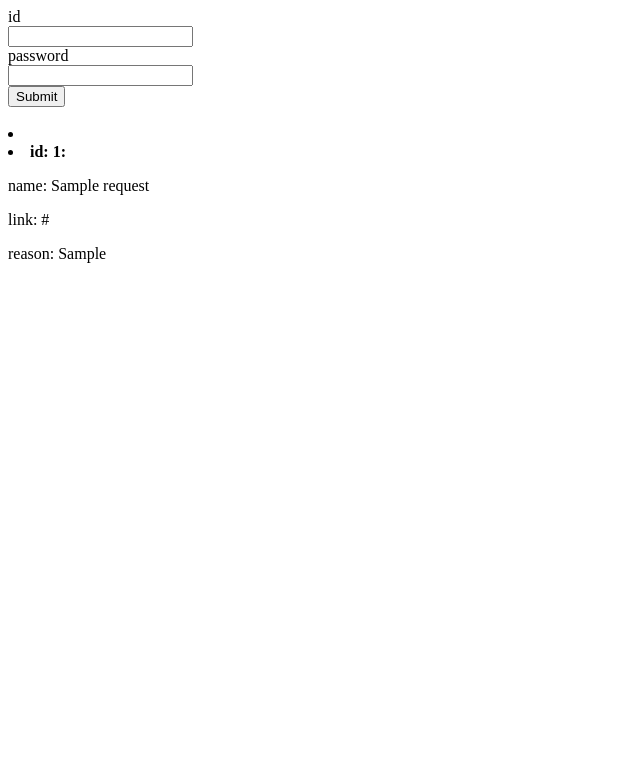
After one commit to blokongithub/5-Chan, a Flask app: page /acceptchan in a window 1280 px wide. The commit adds this page. Shown: the top 783 px of the page, without its empty margins (0-640 px from the left). Run offline with Flask 3, Linux system fonts and the light colour scheme; tables that the repository leaves empty hold one stand-in row (values such as "Sample post").

Commit message:
Request chans
you can now request chans

```diff
--- a/app.py
+++ b/app.py
@@ -3,7 +3,6 @@ import backend
 import hashlib
 
 app = Flask(__name__)
-
 
 @app.route("/makepost", methods=['GET', 'POST'])
 def makepost():
@@ -61,6 +60,7 @@ def fetchchan(chan):
 
     data = backend.getposts(chan=chan)
     chans = backend.getchansid()
+    print(chan, chans)
     if chan in chans:
         return render_template("chan.html", posts=data, chan=backend.chanidtoname(chan))
     else:
@@ -80,6 +80,33 @@ def indexy2():
 def admin():
     return render_template("admin.html")
 
+@app.route("/requestchan", methods=["GET", "POST"])
+def requestchan():
+    if request.method == "GET":
+        return render_template("requestchan.html")
+    else:
+        name = request.form.get("name")
+        link = request.form.get("link")
+        reason = request.form.get("reason")
+        backend.requestchan(name, link, reason)
+        return ("chan requested")
+
+@app.route("/acceptchan", methods=["GET", "POST"])
+def acceptchan():
+    if request.method == "GET":
+        res=backend.getreq()
+        return render_template("requestsubmissions.html", req=res)
+    else:
+        devpassword = request.form.get("password")
+        password = hashlib.md5(devpassword.encode())
+        password = password.hexdigest()
+        if password == "e0d1e169daaa03df020a8aa6172becd0":
+            id = request.form.get("id")
+            backend.makeformchan(id)
+            return "made chan"
+        else:
+            return "back off hacker"
+
 if __name__ == '__main__':
     backend.start()
     app.run(debug=True)
--- a/backend.py
+++ b/backend.py
@@ -7,20 +7,22 @@ def start():
     dbcon = get_db_connection()
     mydb = dbcon.cursor()
     mydb.execute("CREATE TABLE IF NOT EXISTS chans(id INTEGER PRIMARY KEY AUTOINCREMENT, link TEXT UNIQUE, name TEXT)")
-    mydb.execute("CREATE TABLE IF NOT EXISTS posts(id INTEGER PRIMARY KEY AUTOINCREMENT, chan TEXT, title TEXT, body TEXT)")
+    mydb.execute("CREATE TABLE IF NOT EXISTS requests(id INTEGER PRIMARY KEY AUTOINCREMENT, name TEXT, link TEXT, reason TEXT)")
+    #mydb.execute("CREATE TABLE IF NOT EXISTS posts(id INTEGER PRIMARY KEY AUTOINCREMENT, chan TEXT, title TEXT, body TEXT)")
     dbcon.commit()
     dbcon.close()
 
 def makepost(chan, title, body):
     dbcon = get_db_connection()
     mydb = dbcon.cursor()
-    mydb.execute("INSERT INTO posts(chan, title, body) VALUES(?, ?, ?)", (chan, title, body))
+    mydb.execute(f"INSERT INTO posts_{chan}(title, body) VALUES(?, ?)", (title, body))
     dbcon.commit()
     dbcon.close()
 
-def makechan(link, name, private="0", code="0"):
+def makechan(link, name):
     dbcon = get_db_connection()
     mydb = dbcon.cursor()
+    mydb.execute(f"CREATE TABLE IF NOT EXISTS posts_{link}(id INTEGER PRIMARY KEY AUTOINCREMENT, title TEXT, body TEXT)")
     mydb.execute("INSERT INTO chans(link, name) VALUES (?, ?)", (link, name))
     dbcon.commit()
     dbcon.close()
@@ -29,22 +31,14 @@ def delchan(chan):
     dbcon = get_db_connection()
     mydb = dbcon.cursor()
     mydb.execute("DELETE FROM chans WHERE link = ?", (chan,))
-    mydb.execute("DELETE FROM posts WHERE chan = ?", (chan,))
+    mydb.execute(f"DROP TABLE posts_{chan}")
     dbcon.commit()
     dbcon.close()
 
-def delpost(id):
+def delpost(chan, id):
     dbcon = get_db_connection()
     mydb = dbcon.cursor()
-    mydb.execute("DELETE FROM posts WHERE id = ?", (id,))
-    dbcon.commit()
-    dbcon.close()
-
-def panicattack():
-    dbcon = get_db_connection()
-    mydb = dbcon.cursor()
-    mydb.execute("DROP TABLE IF EXISTS chans")
-    mydb.execute("DROP TABLE IF EXISTS posts")
+    mydb.execute(f"DELETE FROM posts_{chan} WHERE id = ?", (id,))
     dbcon.commit()
     dbcon.close()
 
@@ -65,6 +59,7 @@ def getchansid():
     result = [item[0] for item in chans]
     return result
 
+
 def chanidtoname(link):
     dbcon = get_db_connection()
     mydb = dbcon.cursor()
@@ -78,7 +73,31 @@ def chanidtoname(link):
 def getposts(chan):
     dbcon = get_db_connection()
     mydb = dbcon.cursor()
-    res = mydb.execute("SELECT * FROM posts WHERE chan = ?", (chan,))
+    res = mydb.execute(f"SELECT * FROM posts_{chan}")
     posts = res.fetchall()
     dbcon.close()
-    return posts
+    return reversed(posts)
+
+def requestchan(name, link, reason):
+    dbcon = get_db_connection()
+    mydb = dbcon.cursor()
+    mydb.execute("INSERT INTO requests(name, link, reason) VALUES(?, ?, ?)", (name, link, reason))
+    dbcon.commit()
+    dbcon.close()
+
+def getreq():
+    dbcon = get_db_connection()
+    mydb = dbcon.cursor()
+    res = mydb.execute("SELECT * FROM requests")
+    req = res.fetchall()
+    dbcon.close()
+    return req
+
+def makeformchan(id):
+    dbcon = get_db_connection()
+    mydb = dbcon.cursor()
+    res = mydb.execute("SELECT * FROM requests WHERE id = ?", (id,))
+    req = res.fetchall()
+    dbcon.close()
+    info = list(req[0])
+    makechan(link=info[2], name=info[1])
--- a/templates/admin.html
+++ b/templates/admin.html
@@ -8,8 +8,9 @@
 <body>
     <h1>Admin Paige</h1><br>
     <list>
-        <li><a href=.\create_chan>create chan</a>
+        <li><a href=.\makechan>create chan</a>
         <li><a href=.\delchan>delete chan</a>
+        <li><a href=.\requestchan>accept a requested chan</a>
     </list>
 </body>
 </html>
--- a/templates/chan.html
+++ b/templates/chan.html
@@ -17,7 +17,7 @@
         <ul>
             {% for post in posts %}
             <li>
-                <strong>{{ post[2] }}</strong>: {{ post[3] }}
+                <strong>{{ post[1] }}</strong>: {{ post[2] }}
             </li>
             {% endfor %}
         </ul>
--- a/templates/index.html
+++ b/templates/index.html
@@ -7,6 +7,7 @@
 <body>
     <div>
         <h2>List of chans</h2>
+        <a href=\requestchan>request a chan</a>
         <ul>
             {% for chan in chans %}
             <li>
--- /dev/null
+++ b/templates/requestsubmissions.html
@@ -0,0 +1,28 @@
+<html lang="en">
+<head>
+    <meta charset="UTF-8">
+    <meta name="viewport" content="width=device-width, initial-scale=1.0">
+    <title>admin tool</title>
+</head>
+<body>
+    <form method="POST">
+        <label for="id">id<br>
+        <input type="number" id="id" name="id"><br>
+        <label for="password">password<br>
+        <input type="text" id="password" name="password"><br>
+        <input type="submit" value="Submit">
+    </form>
+    <br>
+    <br>
+    <li>
+        {% for r in req %}
+            <li>
+                <strong>id: {{ r[0] }}:</strong>
+                <p>name: {{ r[1] }}</p>
+                <p>link: {{ r[2] }}</p>
+                <p>reason: {{ r[3] }}</p>
+
+            </li>
+        {% endfor %}
+    </li>
+</body>
```
Also changed, not shown: templates/requestchan.html (added, +21 -0 lines), README.md, 1 other file.
